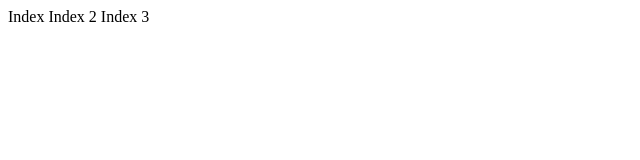
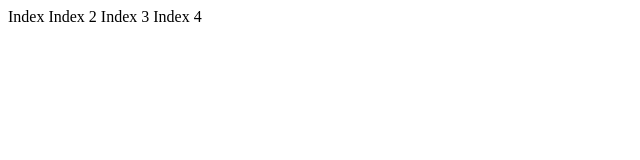
Before and after one commit to kiddosnet/BTS-SIO-22-24-E5-G1, a plain HTML site: page index.html in a window 1280 px wide. Shown: the full height of the page, 0-640 px from the left. Drawn offline with Linux system fonts and the light colour scheme.

Commit message:
Update index.html

```diff
--- a/index.html
+++ b/index.html
@@ -9,5 +9,6 @@
     Index
     Index 2
     Index 3
+    Index 4
 </body>
 </html>
```
